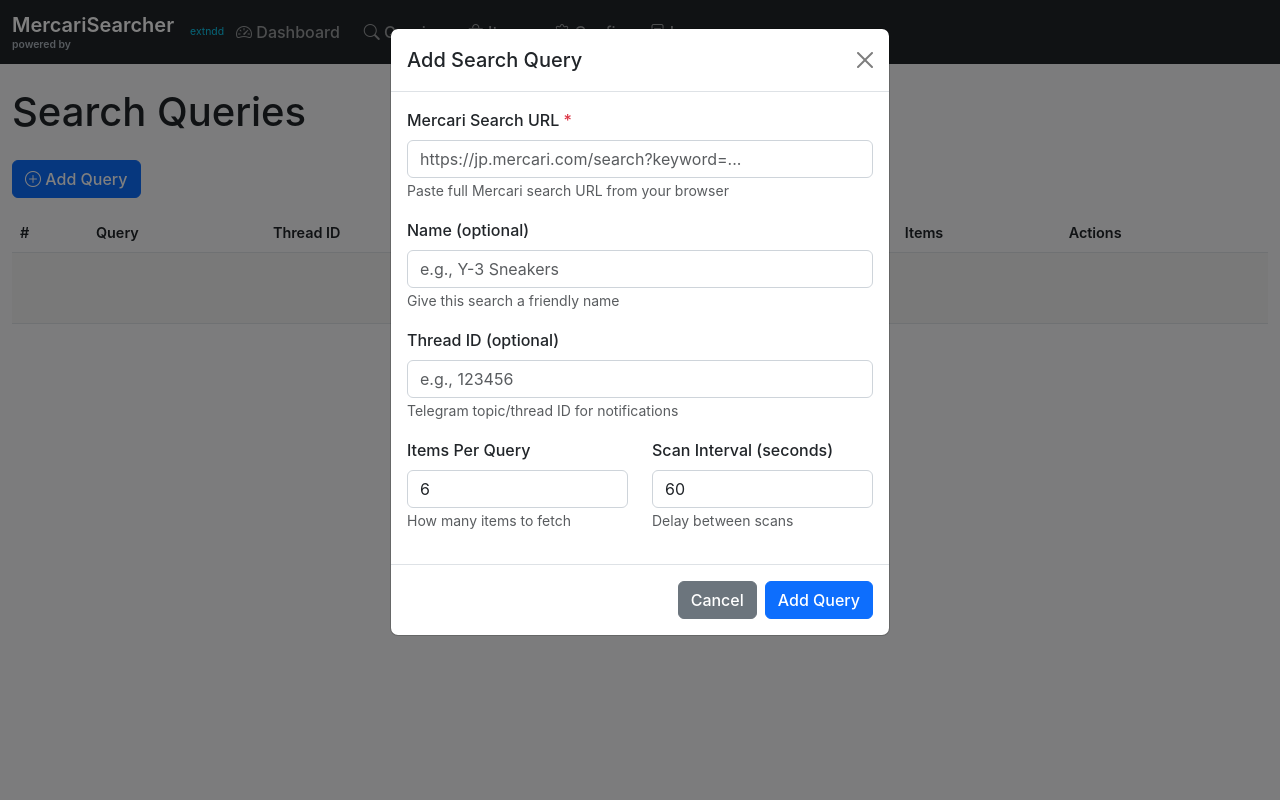
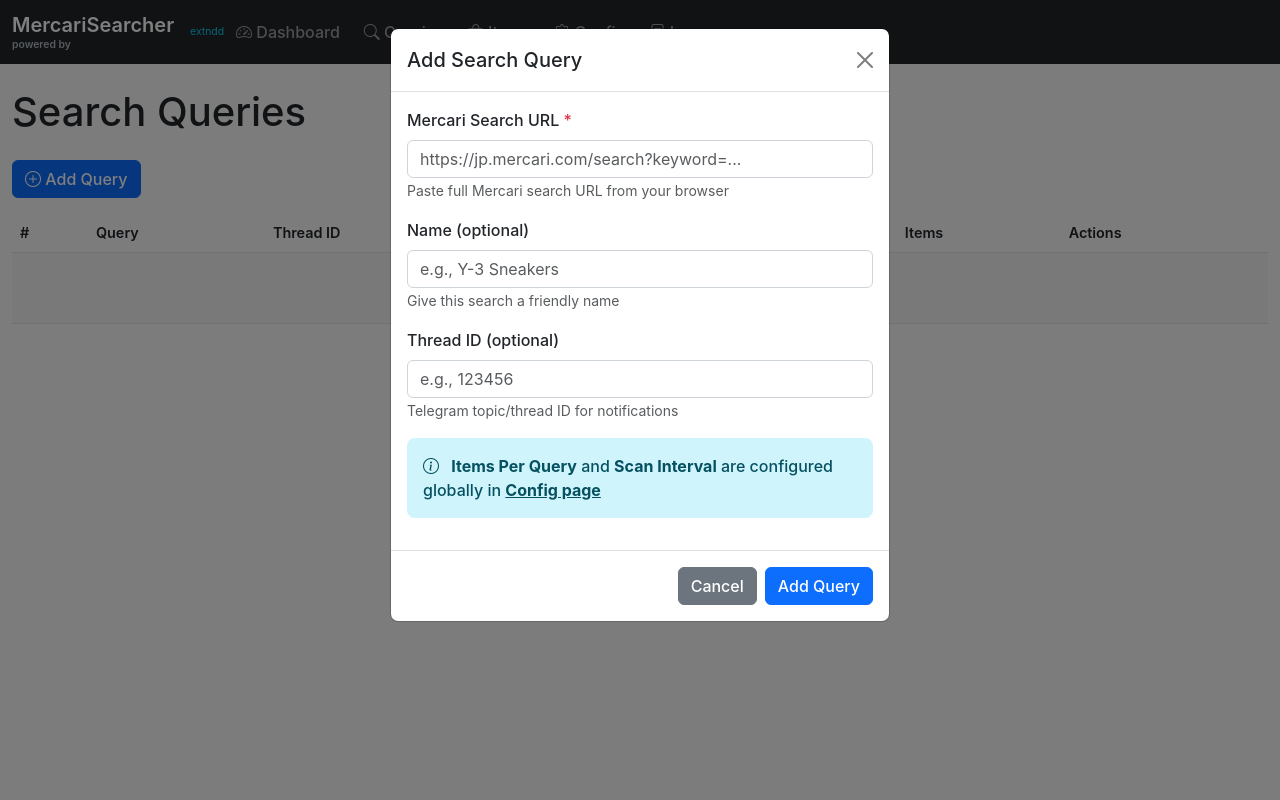
Before and after one commit to 2extndd/MRS, a Flask app: page /queries in a window 1280 px wide, after a click on "Add Query". Run offline with Flask 3, Linux system fonts and the light colour scheme; some libraries are stand-ins or nearby versions.

Commit message:
Убраны индивидуальные настройки из query form - используются только глобальные

```diff
--- a/web_ui_plugin/templates/queries.html
+++ b/web_ui_plugin/templates/queries.html
@@ -104,19 +104,11 @@
                                placeholder="e.g., 123456">
                         <small class="text-muted">Telegram topic/thread ID for notifications</small>
                     </div>
-                    <div class="row">
-                        <div class="col-md-6 mb-3">
-                            <label class="form-label">Items Per Query</label>
-                            <input type="number" class="form-control" name="scan_limit"
-                                   value="6" min="1" max="120">
-                            <small class="text-muted">How many items to fetch</small>
-                        </div>
-                        <div class="col-md-6 mb-3">
-                            <label class="form-label">Scan Interval (seconds)</label>
-                            <input type="number" class="form-control" name="scan_interval"
-                                   value="60" min="30" max="3600">
-                            <small class="text-muted">Delay between scans</small>
-                        </div>
+
+                    <div class="alert alert-info">
+                        <i class="bi bi-info-circle me-2"></i>
+                        <strong>Items Per Query</strong> and <strong>Scan Interval</strong> are configured globally in
+                        <a href="/config" class="alert-link">Config page</a>
                     </div>
                 </form>
             </div>
@@ -152,19 +144,11 @@
                         <label class="form-label">Thread ID (optional)</label>
                         <input type="text" class="form-control" id="edit_thread_id">
                     </div>
-                    <div class="row">
-                        <div class="col-md-6 mb-3">
-                            <label class="form-label">Items Per Query</label>
-                            <input type="number" class="form-control" id="edit_scan_limit"
-                                   value="6" min="1" max="120">
-                            <small class="text-muted">How many items to fetch</small>
-                        </div>
-                        <div class="col-md-6 mb-3">
-                            <label class="form-label">Scan Interval (seconds)</label>
-                            <input type="number" class="form-control" id="edit_scan_interval"
-                                   value="60" min="30" max="3600">
-                            <small class="text-muted">Delay between scans</small>
-                        </div>
+
+                    <div class="alert alert-info">
+                        <i class="bi bi-info-circle me-2"></i>
+                        <strong>Items Per Query</strong> and <strong>Scan Interval</strong> are configured globally in
+                        <a href="/config" class="alert-link">Config page</a>
                     </div>
                 </form>
             </div>
```
